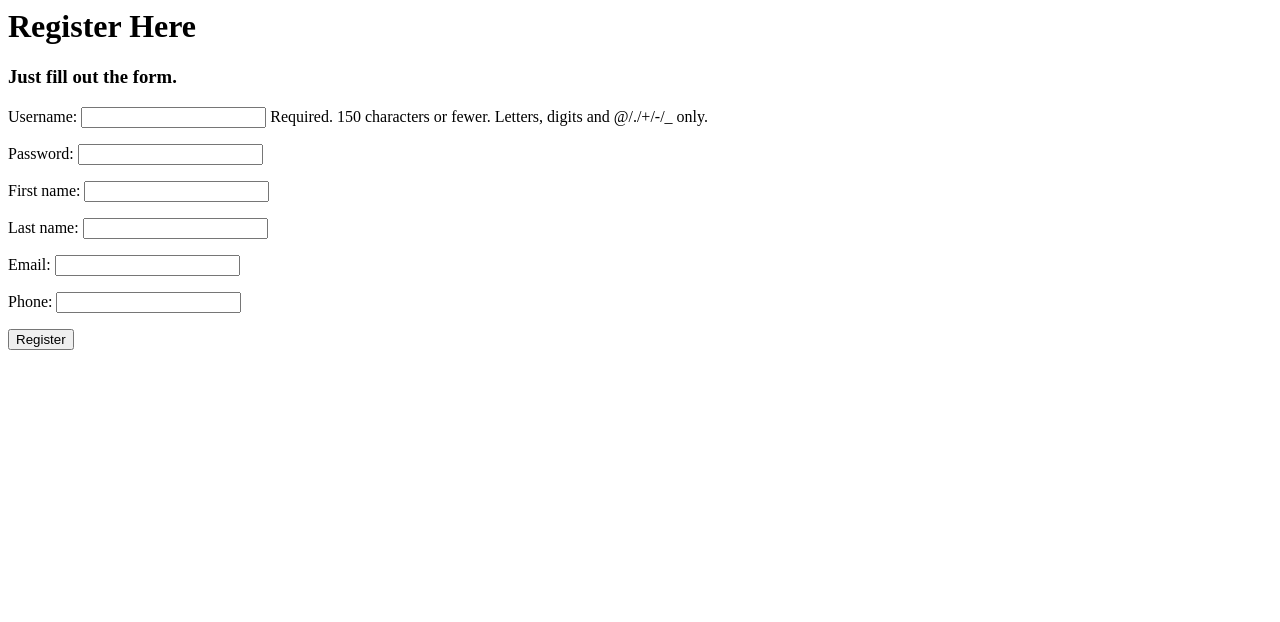
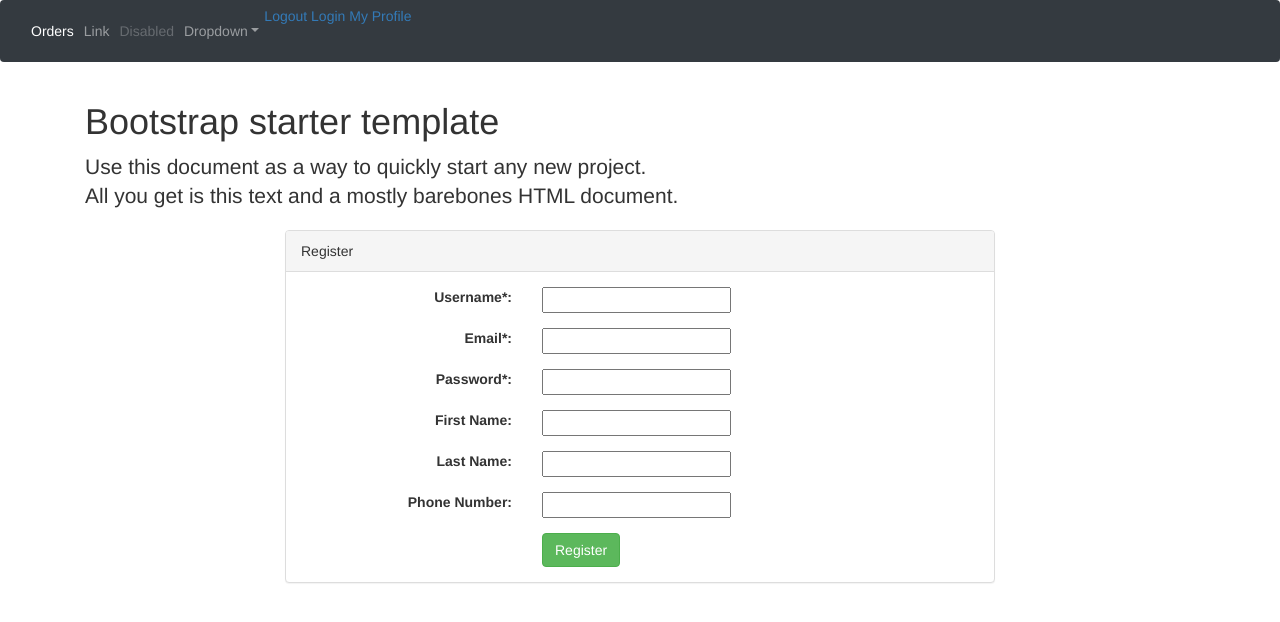
Before and after one commit to pavel187vol/Cpt, a Django app: page /profile/register_customer/ in a window 1280 px wide. Shown: the top 622 px of the page. Run offline with Django 3.2, Linux system fonts and the light colour scheme; parts of the project's set-up code (start-up, migrations or seed data) failed here and were passed over; some libraries are stand-ins or nearby versions.

Commit message:
Start bootstrap

```diff
--- a/orders/views.py
+++ b/orders/views.py
@@ -11,7 +11,7 @@ from django.http import HttpResponseForbidden
 from django.urls import reverse_lazy
 
 
-class OrderDetailView(AjaxableResponseMixin, FormMixin, DetailView):
+class OrderDetailView(FormMixin, DetailView):
     model = Order
     context_object_name = 'order'
     template_name = 'orders/manage/order/order_detail.html'
--- /dev/null
+++ b/profiles/templates/base.html
@@ -0,0 +1,73 @@
+{% load staticfiles %}
+<html lang="en">
+  <head>
+    <meta charset="utf-8">
+    <meta name="viewport" content="width=device-width, initial-scale=1, shrink-to-fit=no">
+    <meta name="description" content="">
+    <meta name="author" content="">
+    <link rel="icon" href="/docs/4.0/assets/img/favicons/favicon.ico">
+
+    <title>Starter Template for Bootstrap</title>
+    <link rel="stylesheet" href="https://stackpath.bootstrapcdn.com/bootstrap/4.1.3/css/bootstrap.min.css" integrity="sha384-MCw98/SFnGE8fJT3GXwEOngsV7Zt27NXFoaoApmYm81iuXoPkFOJwJ8ERdknLPMO" crossorigin="anonymous">
+    <link rel="canonical" href="https://getbootstrap.com/docs/4.0/examples/starter-template/">
+
+    <!-- Bootstrap core CSS -->
+    <link href="../../dist/css/bootstrap.min.css" rel="stylesheet">
+
+    <!-- Custom styles for this template -->
+    <link href="starter-template.css" rel="stylesheet">
+  </head>
+
+  <body>
+
+    <nav class="navbar navbar-expand-md navbar-dark bg-dark fixed-top">
+
+
+      <div class="collapse navbar-collapse" id="navbarsExampleDefault">
+        <ul class="navbar-nav mr-auto">
+          <li class="nav-item active">
+            <a class="nav-link" href="{% url 'order:order_list'%}">Orders<span class="sr-only">(current)</span></a>
+          </li>
+          <li class="nav-item">
+            <a class="nav-link" href="#">Link</a>
+          </li>
+          <li class="nav-item">
+            <a class="nav-link disabled" href="#">Disabled</a>
+          </li>
+          <li class="nav-item dropdown">
+            <a class="nav-link dropdown-toggle" href="#" id="dropdown01" data-toggle="dropdown" aria-haspopup="true" aria-expanded="false">Dropdown</a>
+            <div class="dropdown-menu" aria-labelledby="dropdown01">
+              <a class="dropdown-item" href="#">Action</a>
+              <a class="dropdown-item" href="#">Another action</a>
+              <a class="dropdown-item" href="#">Something else here</a>
+            </div>
+          </li>
+        </ul>
+        {% if request.user %}
+        <a class="my-2 my-lg-0" href="{% url 'logout'%}">Logout</a>
+        <a class="my-2 my-lg-0" href="{% url 'login'%}">Login</a>
+        {% else %}
+        {% endif %}
+        <a class="my-2 my-lg-0" href="#">My Profile</a>
+      </div>
+    </nav>
+
+    <main role="main" class="container">
+
+      <div class="starter-template">
+        <h1>Bootstrap starter template</h1>
+        <p class="lead">Use this document as a way to quickly start any new project.<br> All you get is this text and a mostly barebones HTML document.</p>
+      </div>
+
+    </main><!-- /.container -->
+    {% block content%}
+    {% endblock %}
+    <!-- Bootstrap core JavaScript
+    ================================================== -->
+    <!-- Placed at the end of the document so the pages load faster -->
+    <script src="https://code.jquery.com/jquery-3.2.1.slim.min.js" integrity="sha384-KJ3o2DKtIkvYIK3UENzmM7KCkRr/rE9/Qpg6aAZGJwFDMVNA/GpGFF93hXpG5KkN" crossorigin="anonymous"></script>
+    <script>window.jQuery || document.write('<script src="../../assets/js/vendor/jquery-slim.min.js"><\/script>')</script>
+    <script src="../../assets/js/vendor/popper.min.js"></script>
+    <script src="../../dist/js/bootstrap.min.js"></script>
+  </body>
+</html>
--- a/profiles/templates/profiles/manage/profile/register.html
+++ b/profiles/templates/profiles/manage/profile/register.html
@@ -1,19 +1,58 @@
-{% block body_block %}
-  <div class="container">
-    <div class="jumbotron">
-      {% if registered %}
-        <h1>Thank you for registering!</h1>
-      {% else %}
-        <h1>Register Here</h1>
-        <h3>Just fill out the form.</h3>
-<form enctype="multipart/form-data" method="POST">
-          {% csrf_token %}
-          {{ user_form.as_p }}
-          {{ profile_form.as_p }}
-          <input type="submit" name="" value="Register">
-        </form>
+{% extends 'base.html'%}
 
-      {% endif %}
-    </div>
-  </div>
+{% block content %}
+<div class="container">
+<form enctype="multipart/form-data" method="POST">{% csrf_token %}
+        <div class="col-md-8 col-md-offset-2">
+            <div class="panel panel-default">
+                <div class="panel-heading">Register</div>
+                <div class="panel-body">
+                    {% if error_message %}
+                        <p class="bg-danger p-d ml-b">{{ error_message }}</p>
+                    {% endif %}
+
+                    <div class="form-group clearfix">
+                        <label for="{{ form.username.id_for_label }}" class="col-md-4 control-label text-right">Username<span class="text-red">*</span>:</label>
+                        <div class="col-md-6">
+                            {{ user_form.username }}
+                        </div>
+                    </div>
+                    <div class="form-group clearfix">
+                        <label for="{{ form.email.id_for_label }}" class="col-md-4 control-label text-right">Email<span class="text-red">*</span>:</label>
+                        <div class="col-md-6">
+                            {{ profile_form.email }}
+                        </div>
+                    </div>
+                    <div class="form-group clearfix">
+                        <label for="{{ form.password.id_for_label }}" class="col-md-4 control-label text-right">Password<span class="text-red">*</span>:</label>
+                        <div class="col-md-6">
+                            {{ user_form.password }}
+                        </div>
+                    </div>
+                    <div class="form-group clearfix">
+                        <label for="{{ form.first_name.id_for_label }}" class="col-md-4 control-label text-right">First Name:</label>
+                        <div class="col-md-6">
+                            {{ profile_form.first_name }}
+                        </div>
+                    </div>
+                    <div class="form-group clearfix">
+                        <label for="{{ form.last_name.id_for_label }}" class="col-md-4 control-label text-right">Last Name:</label>
+                        <div class="col-md-6">
+                            {{ profile_form.last_name }}
+                        </div>
+                    </div>
+                    <div class="form-group clearfix">
+                        <label for="{{ form.phone_number.id_for_label }}" class="col-md-4 control-label text-right">Phone Number:</label>
+                        <div class="col-md-6">
+                            {{ profile_form.phone }}
+                        </div>
+                    </div>
+                    <div class="col-md-6 col-md-offset-4">
+                        <input type="submit" value="Register" class="btn btn-success">
+                    </div>
+                </div>
+            </div>
+        </div>
+    </form>
+</div>
 {% endblock %}
```
Also changed, not shown: profiles/templates/orders/manage/order/order_list.html (+4 -10 lines), profiles/templates/registration/login.html (+25 -5 lines).
